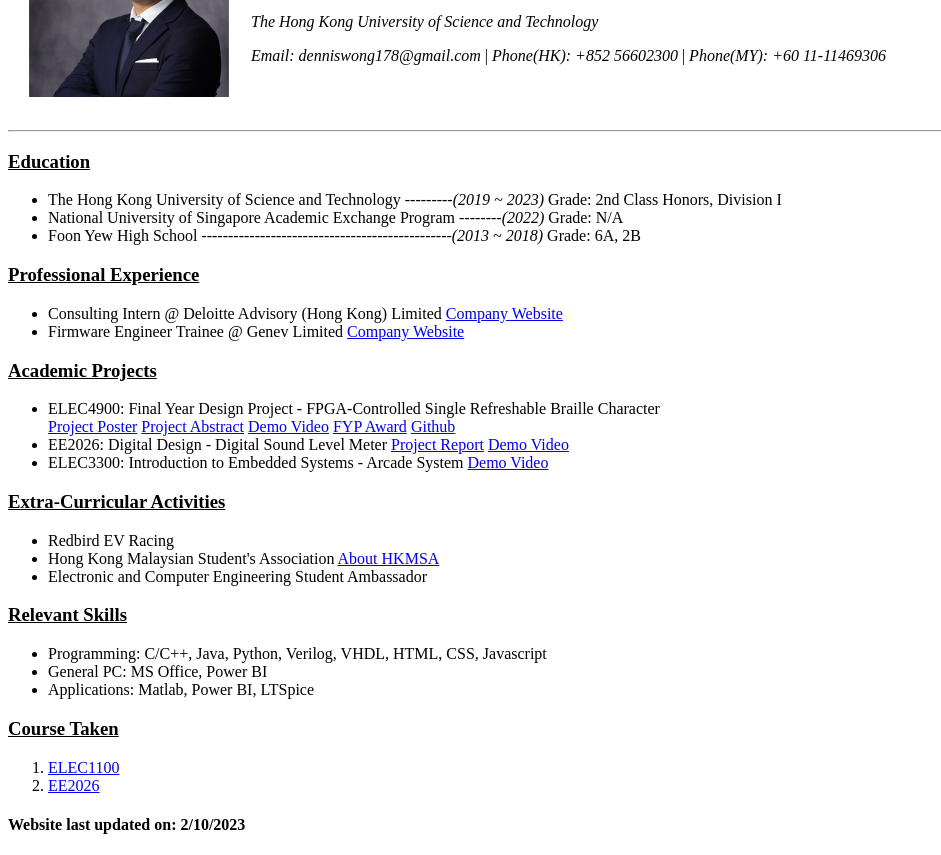
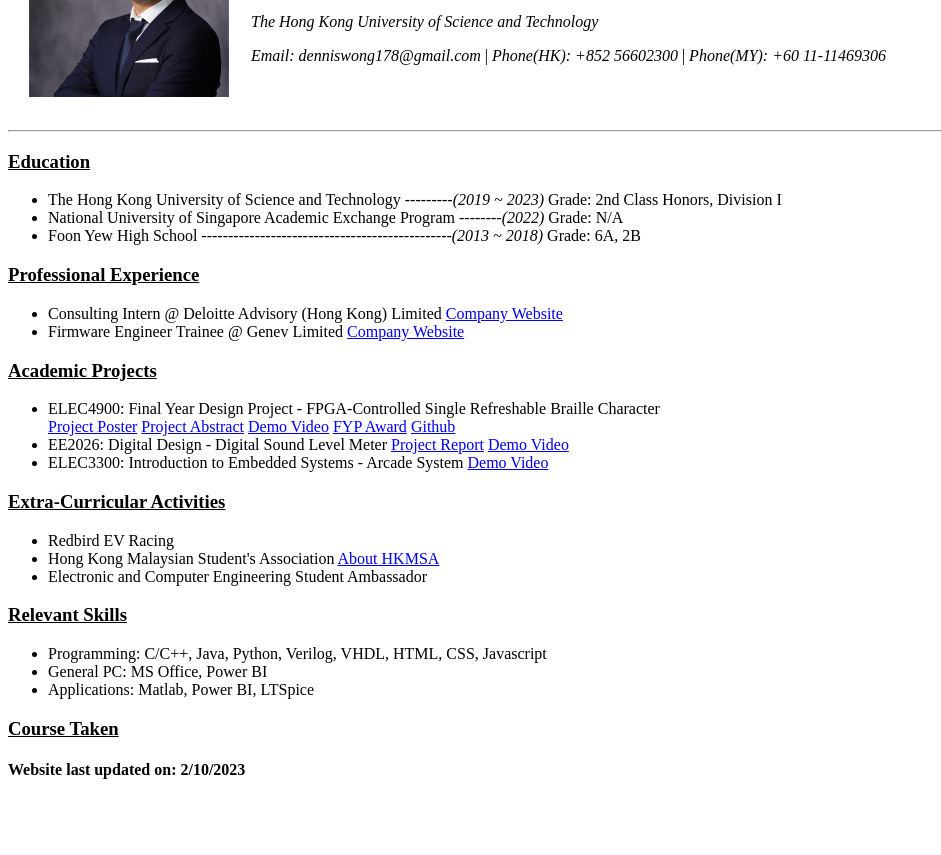
Before and after one commit to dac70r/dac70r.github.io, a plain HTML site: page index.html in a window 1280 px wide. Shown: the part 132-987 px from the top of the page, without its empty margins (0-941 px from the left). After the commit the page ends 932 px from the top, so only its background shows below. Drawn offline with Linux system fonts and the light colour scheme.

Commit message:
Removed Courses

```diff
--- a/index.html
+++ b/index.html
@@ -79,8 +79,8 @@
 
     <h3><u>Course Taken</u></h3>
     <ol>
-        <li><a href="ELEC1100.html">ELEC1100</a></li>
-        <li><a href="EE2026.html">EE2026</a> </li>
+        <!-- <li><a href="ELEC1100.html">ELEC1100</a></li>
+        <li><a href="EE2026.html">EE2026</a> </li> -->
     </ol>
     <h4>Website last updated on: 2/10/2023</h4>
 
```
